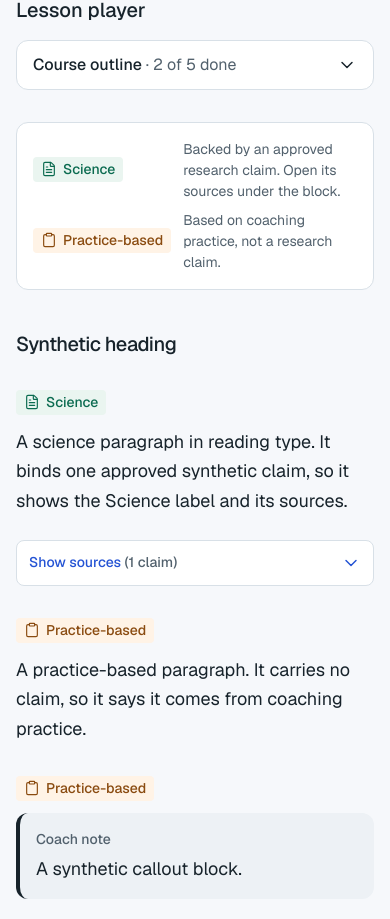
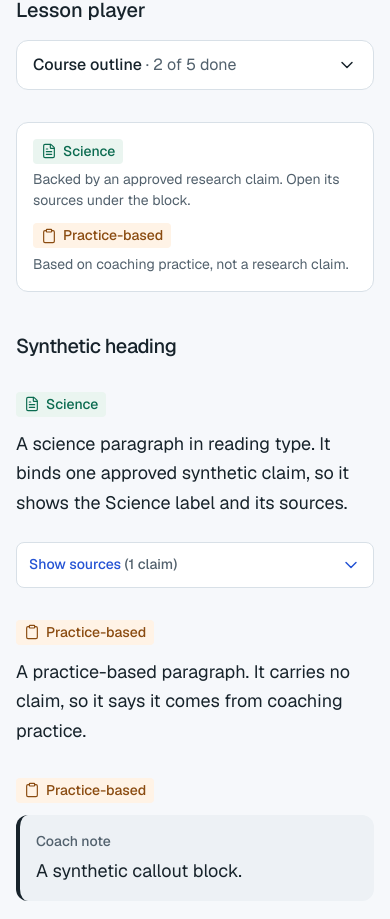
Before and after one commit to ZeroSum-Solutions/spindle, a Next.js app in the folder apps/web/: page /design in a window 390 px wide. Shown: the part 2060-2979 px from the top of the page. Built offline with nearby package versions, Linux system fonts and the light colour scheme.

Commit message:
fix(web): stack the support legend on narrow screens

```diff
--- a/apps/web/src/components/learn/labels.tsx
+++ b/apps/web/src/components/learn/labels.tsx
@@ -109,11 +109,11 @@ export function ProgressBar({ done, total }: { done: number; total: number }) {
 /** Shown once per lesson: what the two support labels mean. */
 export function SupportLegend() {
   return (
-    <dl className="grid grid-cols-[auto_1fr] items-center gap-x-3 gap-y-2 rounded-card border border-border bg-surface p-4 text-label">
+    <dl className="grid grid-cols-1 items-start gap-x-3 gap-y-1 rounded-card sm:grid-cols-[auto_1fr] sm:items-center sm:gap-y-2 border border-border bg-surface p-4 text-label">
       <dt>
         <SupportLabel support="science" />
       </dt>
-      <dd className="text-text-muted">Backed by an approved research claim. Open its sources under the block.</dd>
+      <dd className="mb-2 text-text-muted sm:mb-0">Backed by an approved research claim. Open its sources under the block.</dd>
       <dt>
         <SupportLabel support="practice-based" />
       </dt>
```
